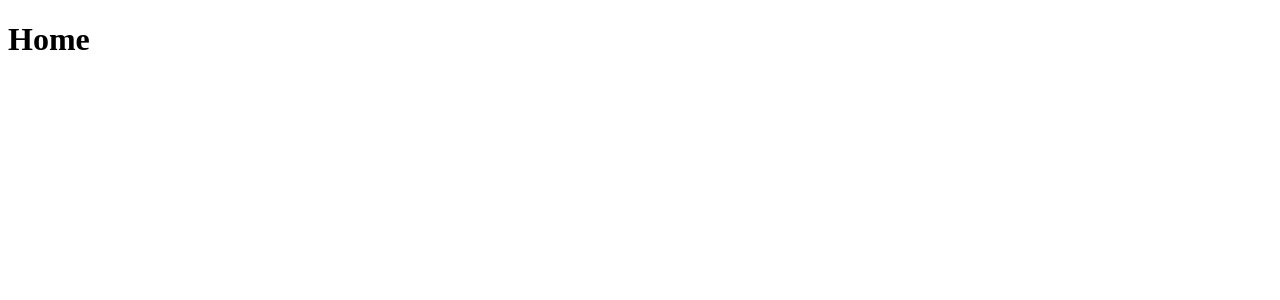
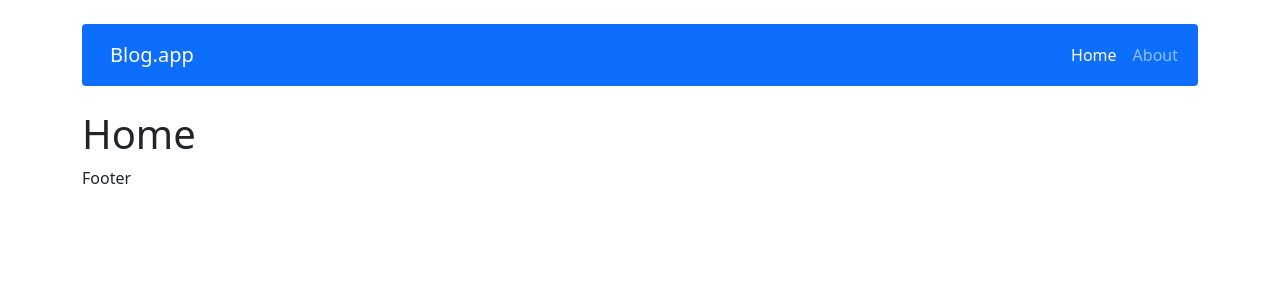
Before and after one commit to aleks-sobiecka/Crud-app, a React (Create React App) app: page / in a window 1280 px wide. Shown: the top 300 px of the page. Built offline with nearby package versions, Linux system fonts and the light colour scheme.

Commit message:
Add NavBar

```diff
--- a/src/App.js
+++ b/src/App.js
@@ -5,11 +5,15 @@ import AddPost from './commponents/pages/AddPost/AddPost';
 import EditPost from './commponents/pages/EditPost/EditPost';
 import About from './commponents/pages/About/About';
 import NotFound from './commponents/pages/NotFound/NotFound';
+import Header from './commponents/views/Header/Header';
+import Footer from './commponents/views/Footer/Footer';
+import { Container } from 'react-bootstrap';
 
 
 const App = () => {
   return (
-    <main>
+    <Container>
+      <Header />
       <Routes>
         <Route path="/" element={<Home />} />
         <Route path="/post/:id" element={<Post />} />
@@ -18,7 +22,8 @@ const App = () => {
         <Route path="/about" element={<About />} />
         <Route path="*" element={<NotFound />} />
       </Routes>
-    </main>
+      <Footer />
+    </Container>
   );
 }
 
--- /dev/null
+++ b/src/commponents/views/Footer/Footer.js
@@ -0,0 +1,9 @@
+const Footer = () =>{
+    return (
+        <p>Footer</p>
+        )
+
+
+}
+
+export default Footer;
--- /dev/null
+++ b/src/commponents/views/Header/Header.js
@@ -0,0 +1,11 @@
+import NavBar from "../NavBar/NavBar"
+
+const Header = () =>{
+    return (
+        <NavBar />
+        )
+
+
+}
+
+export default Header;
--- /dev/null
+++ b/src/commponents/views/NavBar/NavBar.js
@@ -0,0 +1,25 @@
+import Nav from 'react-bootstrap/Nav';
+import Navbar from 'react-bootstrap/Navbar';
+import { Container } from 'react-bootstrap';
+import { NavLink } from 'react-router-dom';
+
+const NavBar = () =>{
+    return (
+        <Navbar bg="primary" variant="dark" expand="lg" className="mt-4 mb-4 rounded">
+            <Container>
+                <Nav.Link as={NavLink} to="/">
+                    <Navbar.Brand>Blog.app</Navbar.Brand>
+                </Nav.Link>
+                <Navbar.Toggle aria-controls="responsive-navbar-nav" />
+                <Navbar.Collapse className="justify-content-end" id="responsive-navbar-nav">
+                    <Nav className="justify-content-end" >
+                        <Nav.Link as={NavLink} to="/">Home</Nav.Link>
+                        <Nav.Link as={NavLink} to="/about">About</Nav.Link>
+                    </Nav>
+                </Navbar.Collapse>
+            </Container>
+        </Navbar>
+    )
+}
+
+export default NavBar;
--- a/src/index.js
+++ b/src/index.js
@@ -2,6 +2,7 @@ import React from 'react';
 import ReactDOM from 'react-dom/client';
 import { Provider } from 'react-redux';
 import { BrowserRouter } from 'react-router-dom';
+import 'bootstrap/dist/css/bootstrap.min.css';
 import store from './redux/store'
 import App from './App';
 
--- a/src/redux/postsRedux.js
+++ b/src/redux/postsRedux.js
@@ -1,7 +1,7 @@
 //selectors
 
 // actions
-const createActionName = actionName => `app/posts/${actionName}`;
+//const createActionName = actionName => `app/posts/${actionName}`;
 
 // action creators
 const postsReducer = (statePart = [], action) => {
```
